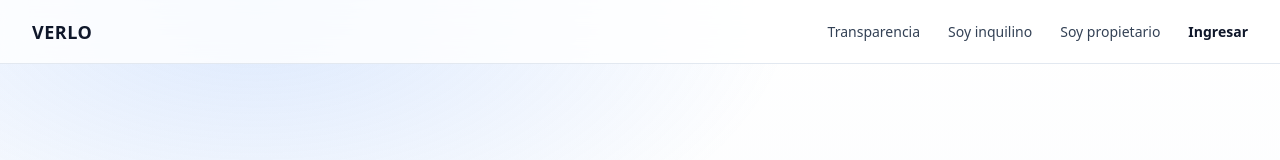
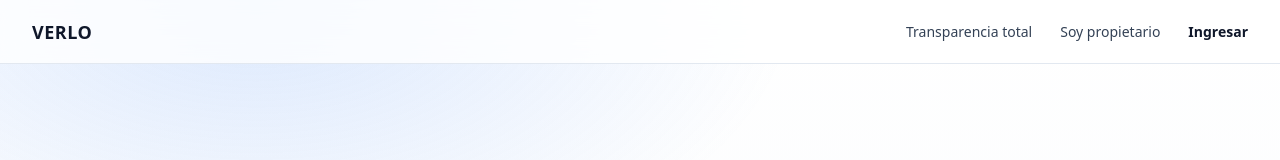
Before and after one commit to rentverlo-dotcom/verlo, a Next.js app: page /login in a window 1280 px wide. Shown: the top 160 px of the page. Built offline with nearby package versions, Linux system fonts and the light colour scheme.

Commit message:
Update Header.tsx

```diff
--- a/components/Header.tsx
+++ b/components/Header.tsx
@@ -51,12 +51,12 @@ export default function Header() {
       }}
     >
       <a href="/#transparencia" style={{ color: '#334155', textDecoration: 'none' }}>
-        Transparencia
+        Transparencia total
       </a>
 
-      <a href="/login" style={{ color: '#334155', textDecoration: 'none' }}>
+      {/*  <a href="/login" style={{ color: '#334155', textDecoration: 'none' }}>
         Soy inquilino
-      </a>
+      </a>*/}
 
       <a href="/login" style={{ color: '#334155', textDecoration: 'none' }}>
         Soy propietario
```
